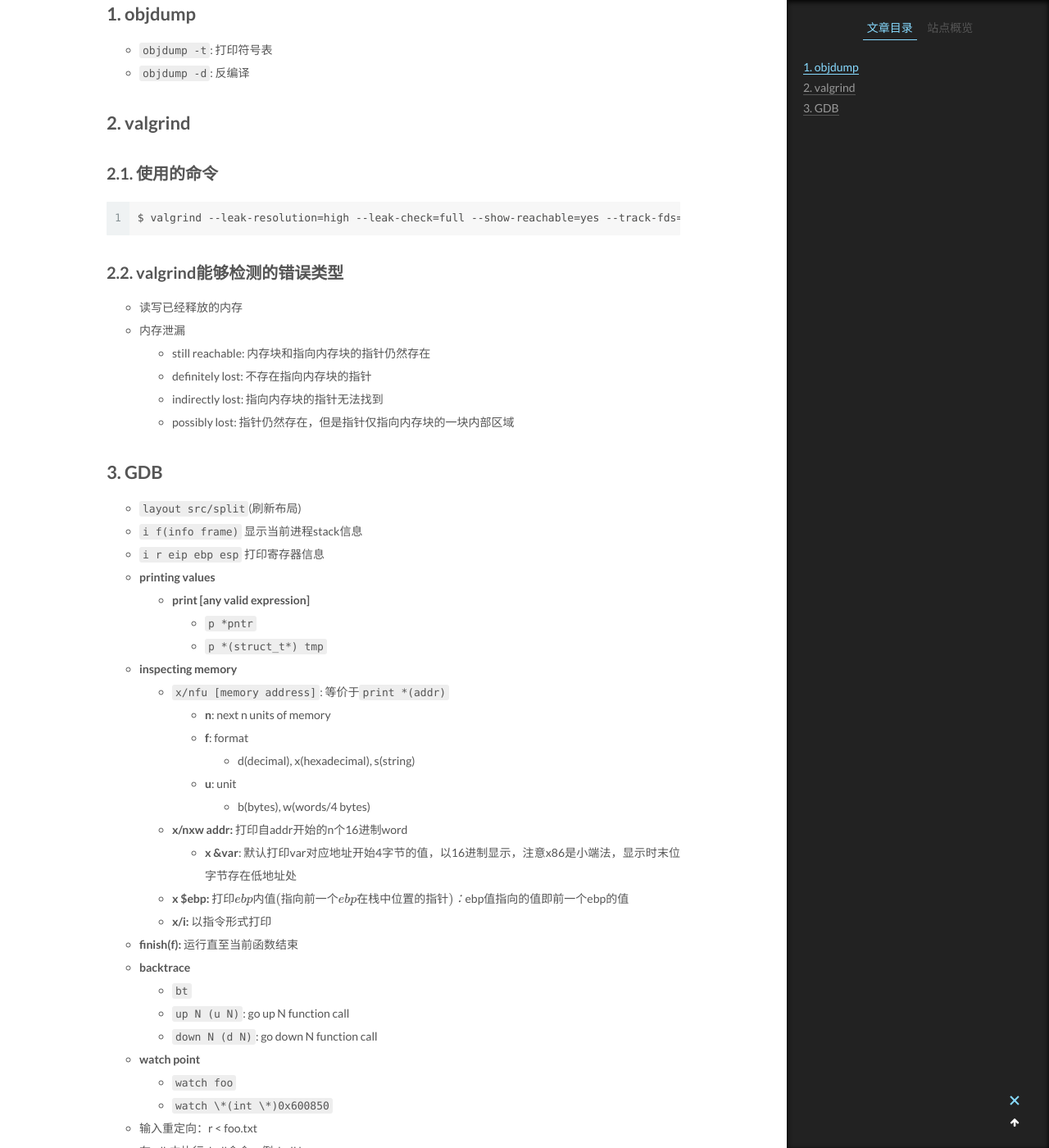
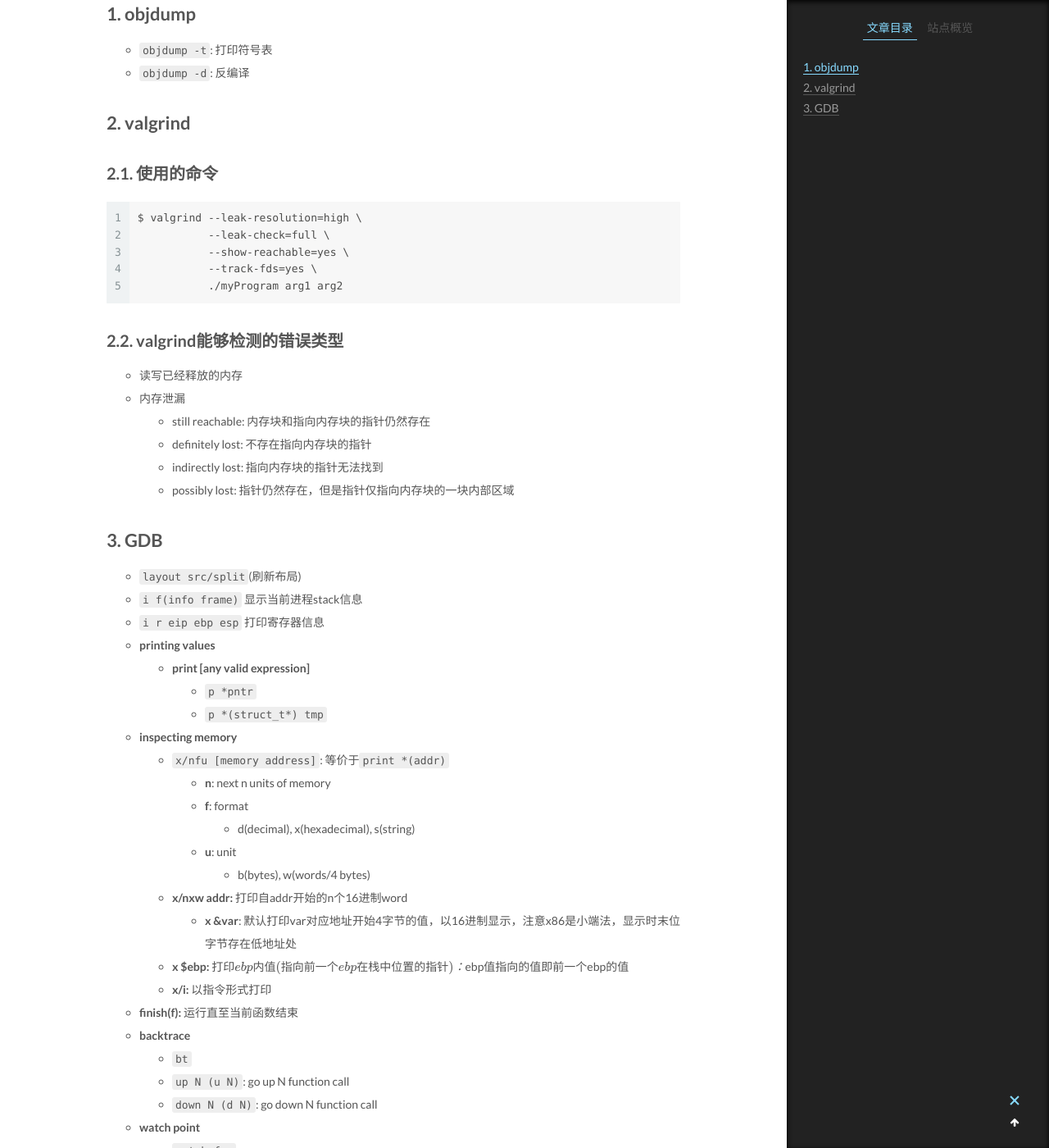
Before and after one commit to Willendless/willendless.github.io, a Jekyll site: the page built from _posts/2021-6-5-15513各种工具与技巧.md, in a window 1280 px wide and 1400 px high, scrolled down 313 px. Shown: the whole window at 82% size. Built offline with Jekyll 4.4.1, drawn with Linux system fonts in a browser that asks for light colours; formulas are drawn with MathJax 3; comment, search, counter and statistics services are not loaded.

Commit message:
chore: update post

````diff
--- a/_posts/2021-6-5-15513各种工具与技巧.md
+++ b/_posts/2021-6-5-15513各种工具与技巧.md
@@ -17,7 +17,11 @@ tags:
 ### 2.1. 使用的命令
 
 ```c
-$ valgrind --leak-resolution=high --leak-check=full --show-reachable=yes --track-fds=yes ./myProgram arg1 arg2
+$ valgrind --leak-resolution=high \
+           --leak-check=full \
+           --show-reachable=yes \
+           --track-fds=yes \
+           ./myProgram arg1 arg2
 ```
 
 ### 2.2. valgrind能够检测的错误类型
````
